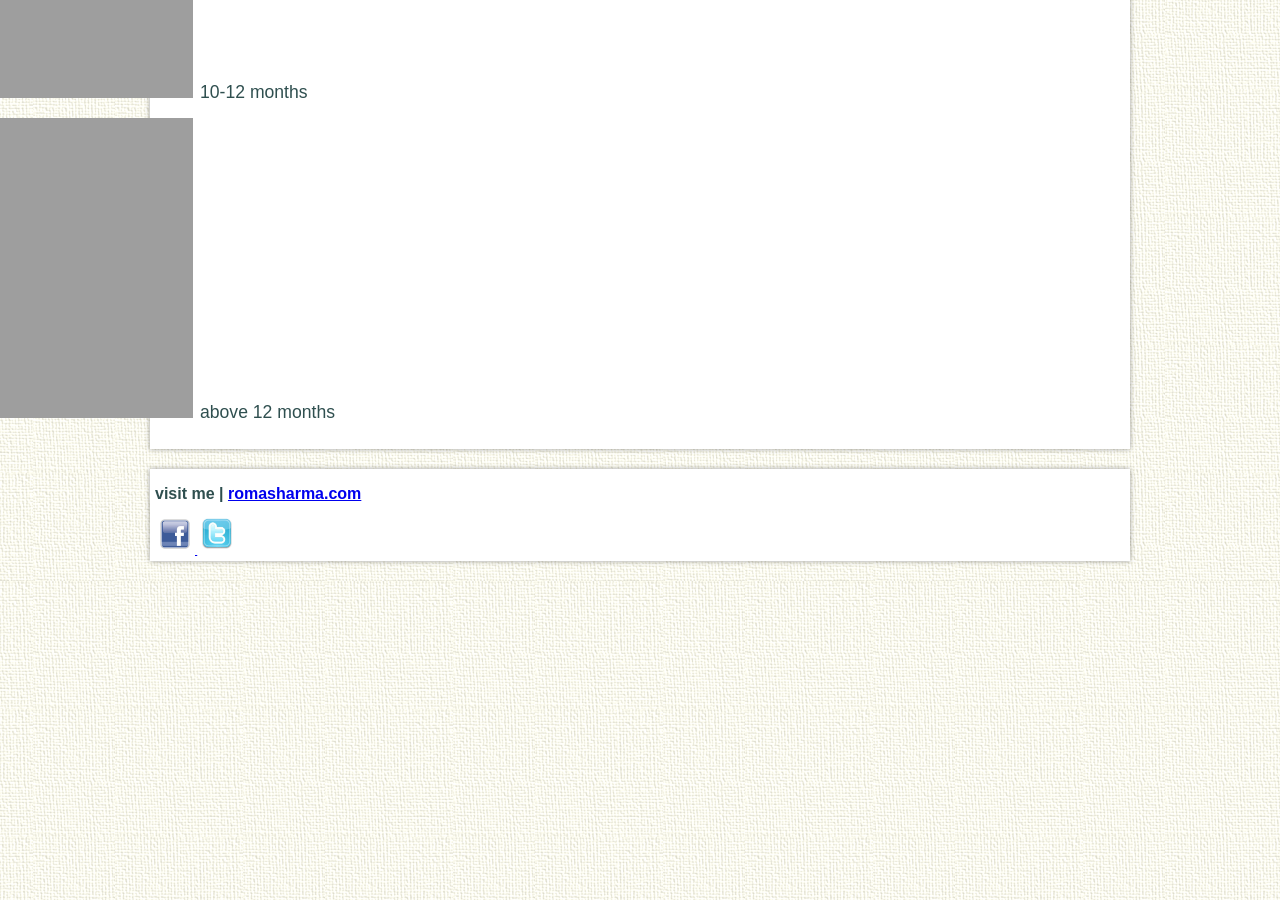
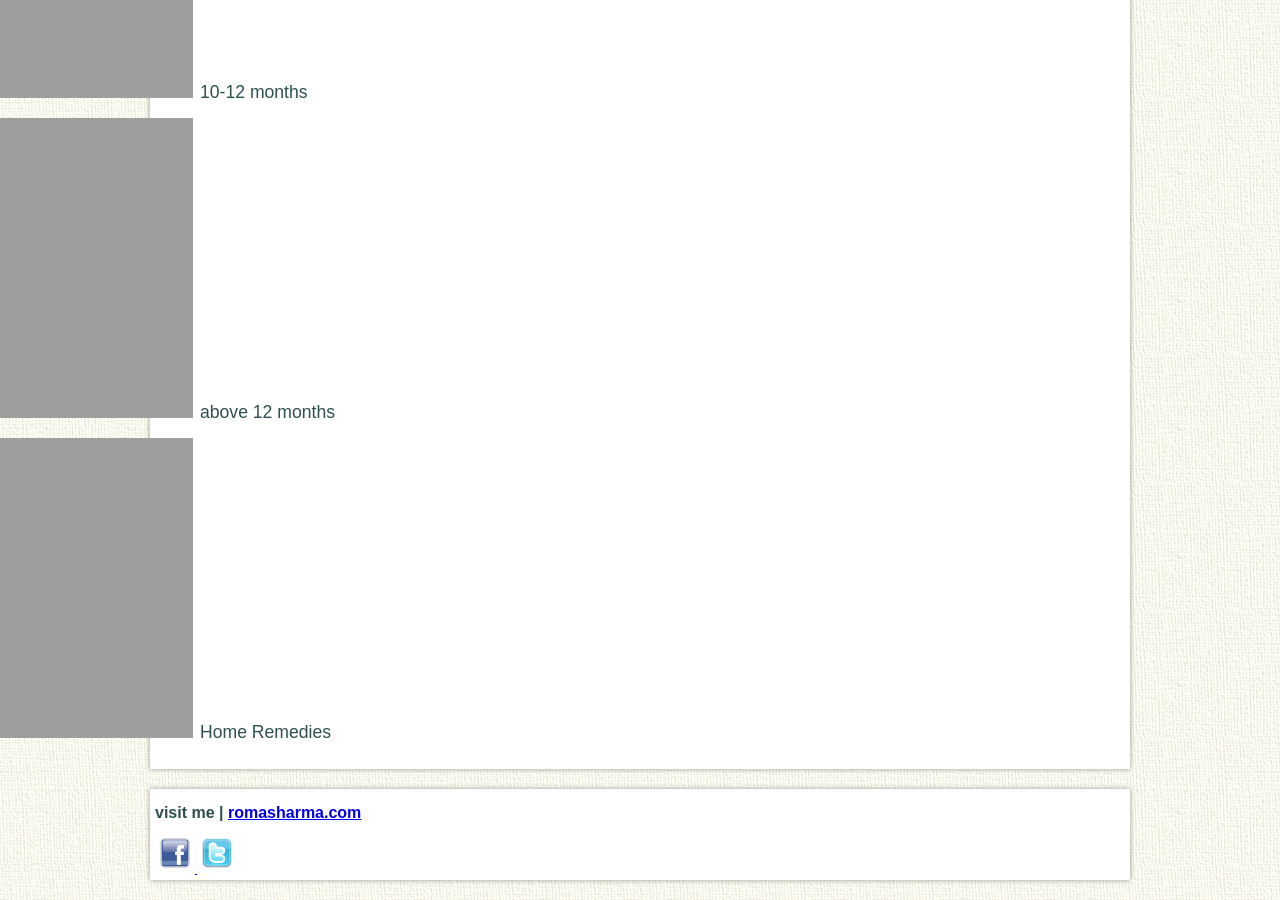
Before and after one commit to romaspace/romaspace.github.com, a Jekyll site: the page built from index.html, in a window 1280 px wide and 900 px high, scrolled down 1756 px. Built offline with Jekyll 4.4.1, drawn with Linux system fonts in a browser that asks for light colours; the list of posts is cut into pages by our own code; comment, search, counter and statistics services are not loaded.

Commit message:
added home remedies

```diff
--- a/_layouts/master.html
+++ b/_layouts/master.html
@@ -59,6 +59,7 @@
             <li><a href="/category/8-9-months" class="{% if page.category_nav == '8-9-months'%}active_cat{%endif%}"><h2>8-9 months</h2></a></li>
             <li><a href="/category/10-12-months" class="{% if page.category_nav == '10-12-months'%}active_cat{%endif%}"><h2>10-12 months</h2></a> </li>
             <li><a href="/category/above-12-months" class="{% if page.category_nav == 'above-12-months'%}active_cat{%endif%}"><h2>above 12 months</h2></a></li>
+            <li><a href="/category/home-remedies" class="{% if page.category_nav == 'home-remedies'%}active_cat{%endif%}"><h2>Home Remedies</h2></a></li>
            </ul>
          <!-- <li><h2>Baby Care</h2></li>  -->
           </ul>
```
